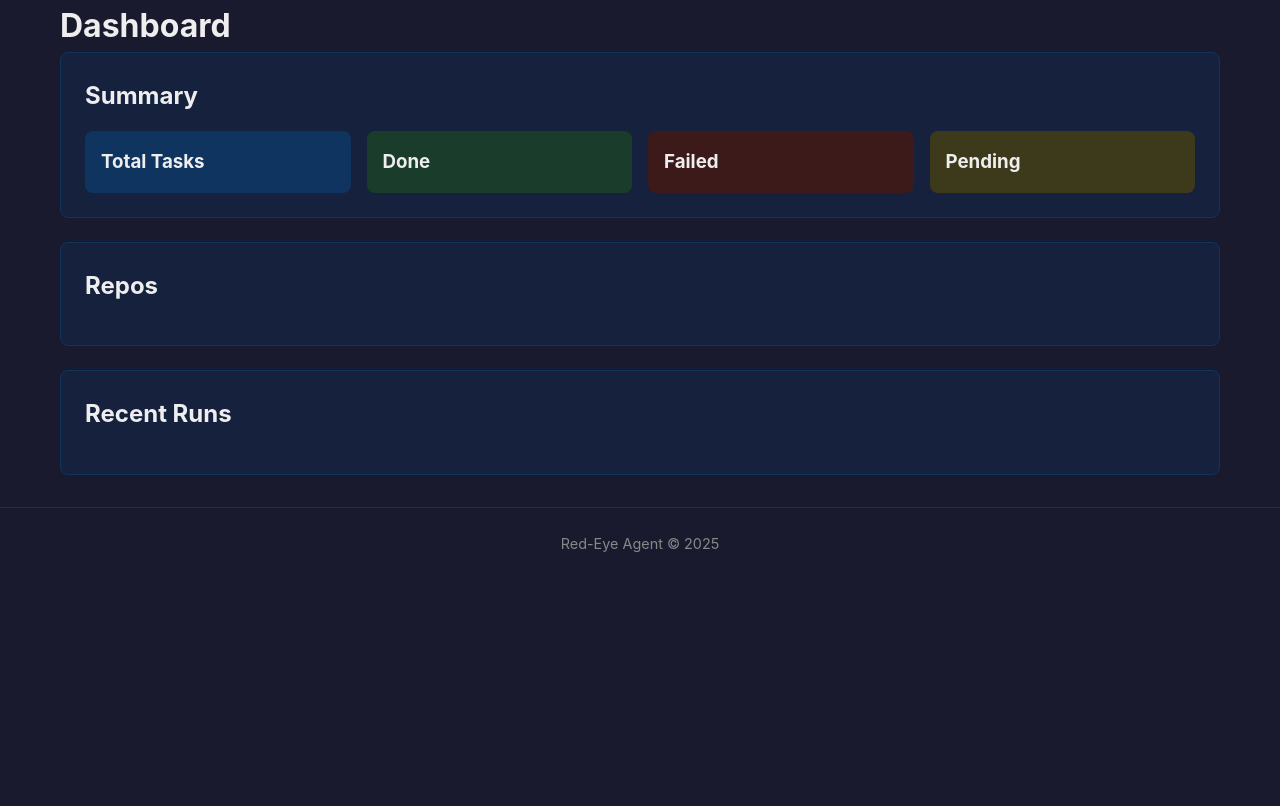
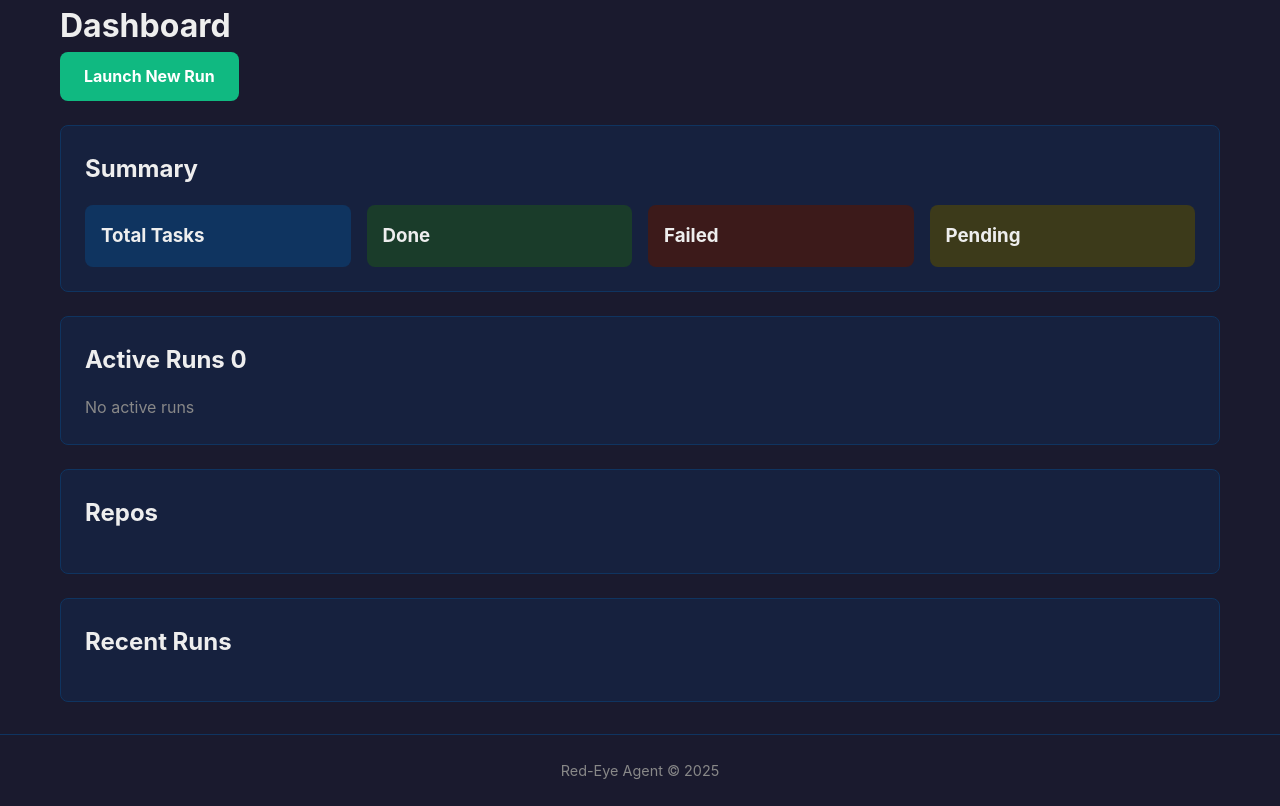
Before and after one commit to ah8571/red-eye-agent, a FastAPI app: template web/templates/dashboard.html in a window 1280 px wide. Shown: the part 72-878 px from the top of the page. Before the commit the page ends 624 px from the top, so only its background shows below. Run offline with FastAPI, Linux system fonts and the light colour scheme; the template is opened without the code that fills it, so the values that code supplies are empty.

Commit message:
Add active runs display to dashboard with Launch New Run button

```diff
--- a/web/app.py
+++ b/web/app.py
@@ -165,6 +165,11 @@ async def dashboard(
             if f.is_file():
                 recent_runs.append({"filename": f.name, "date": f.name.replace("run_", "").replace(".log", "")})
 
+    # Active runs from RunManager
+    manager = RunManager()
+    all_runs = manager.list_runs()
+    active_runs = [run for run in all_runs if run.get("status") == "running"]
+
     return templates.TemplateResponse(
         request,
         "dashboard.html",
@@ -172,7 +177,8 @@ async def dashboard(
             "user_email": user_email,
             "repos": repos,
             "tasks": task_counts,
-            "recent_runs": recent_runs
+            "recent_runs": recent_runs,
+            "active_runs": active_runs
         }
     )
 
--- a/web/templates/dashboard.html
+++ b/web/templates/dashboard.html
@@ -4,6 +4,8 @@
 
 {% block content %}
 <h1>Dashboard</h1>
+
+<a href="/command-center" style="display: inline-block; background-color: #10b981; color: white; padding: 0.75rem 1.5rem; border-radius: 8px; text-decoration: none; font-weight: bold; margin-bottom: 1.5rem;">Launch New Run</a>
 
 <div class="card">
     <h2>Summary</h2>
@@ -25,6 +27,34 @@
             <p style="font-size: 2rem; font-weight: bold; color: #fbbf24;">{{ tasks.pending }}</p>
         </div>
     </div>
+</div>
+
+<div class="card">
+    <h2>Active Runs <span class="badge">{{ active_runs|length }}</span></h2>
+    {% if active_runs %}
+    <table style="width: 100%; margin-top: 1rem; border-collapse: collapse;">
+        <thead>
+            <tr style="border-bottom: 2px solid #0f3460;">
+                <th style="text-align: left; padding: 0.5rem;">Run ID</th>
+                <th style="text-align: left; padding: 0.5rem;">Repo</th>
+                <th style="text-align: left; padding: 0.5rem;">Progress</th>
+                <th style="text-align: left; padding: 0.5rem;">Actions</th>
+            </tr>
+        </thead>
+        <tbody>
+            {% for run in active_runs %}
+            <tr style="border-bottom: 1px solid #0f3460;">
+                <td style="padding: 0.5rem;">{{ run.run_id }}</td>
+                <td style="padding: 0.5rem;">{{ run.repo }}</td>
+                <td style="padding: 0.5rem;">{{ run.tasks.done }}/{{ run.tasks.total }}</td>
+                <td style="padding: 0.5rem;"><a href="/command-center/{{ run.run_id }}/logs">View Logs</a></td>
+            </tr>
+            {% endfor %}
+        </tbody>
+    </table>
+    {% else %}
+    <p style="color: #888; margin-top: 1rem;">No active runs</p>
+    {% endif %}
 </div>
 
 <div class="card">
```
